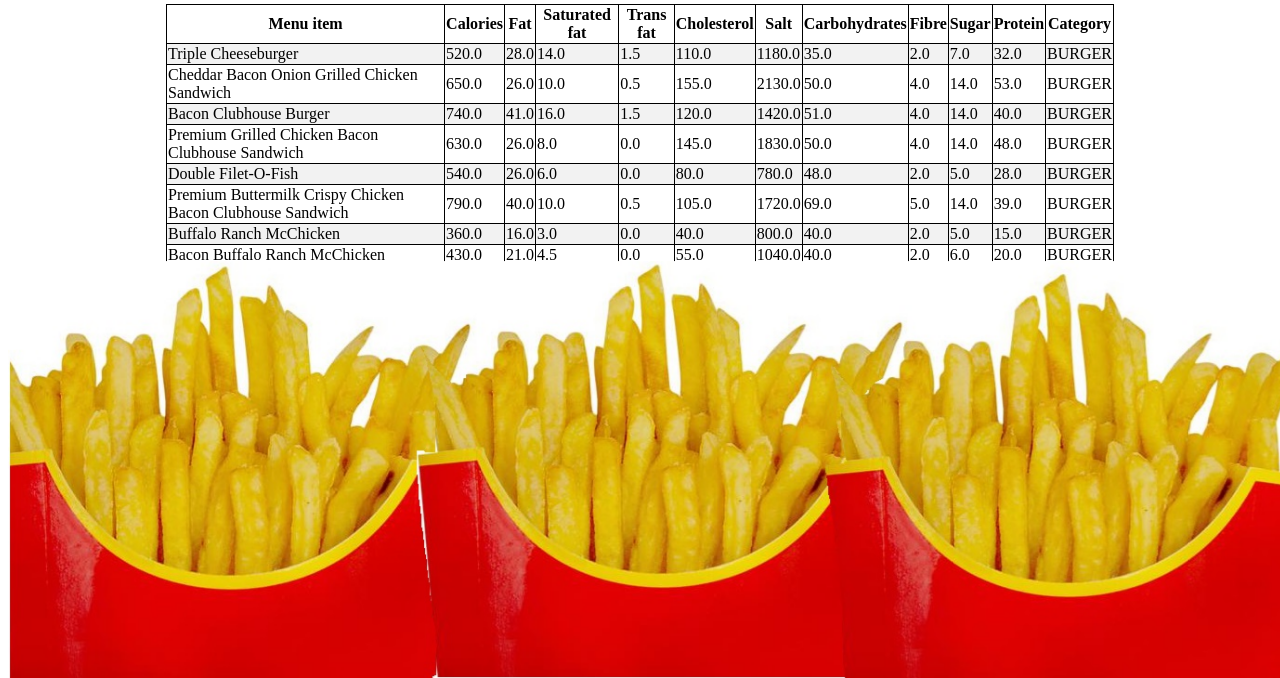
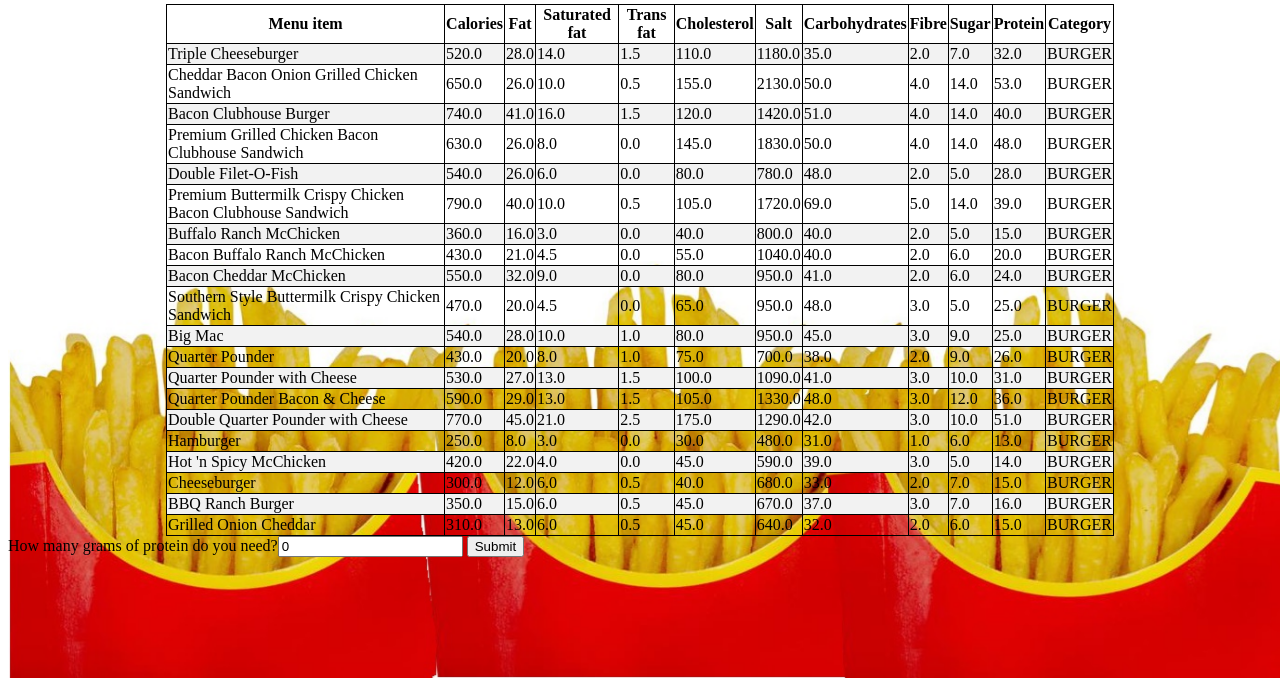
Before and after one commit to James-Brooke/Hit_Your_Maccies, a Django app: template website/calculator/templates/calculator/index.html in a window 1280 px wide. Shown: the part 122-800 px from the top of the page. Run offline with Django 3.2, Linux system fonts and the light colour scheme; the template is opened without the code that fills it: values that come from a table or form of the project are taken from there, others are empty; data comes from the database, SQL or seed files in the repository.

Commit message:
protein input box now generates an input box

```diff
--- a/website/calculator/forms.py
+++ b/website/calculator/forms.py
@@ -5,4 +5,7 @@
 
     class Meta:
         model = Food
-        fields = ['cal']
+        fields = ['pro']
+        labels = {
+            'pro': ('How many grams of protein do you need?'),
+        }
--- a/website/calculator/static/calculator/style.css
+++ b/website/calculator/static/calculator/style.css
@@ -56,3 +56,7 @@
 }
 tr:nth-child(even) {background-color: #f2f2f2;}
 tr:hover {background-color: darkgray;}
+
+img {
+  z-index:-5
+}
--- a/website/calculator/templates/calculator/index.html
+++ b/website/calculator/templates/calculator/index.html
@@ -21,6 +21,10 @@
       <a href="#about">About</a>
       <a href="#contact">Contact</a>
   </div>
+
+    {% if get %}
+    <p>How many grams of protein do you need? The most calorific thing on the menu is:</p>
+    {% endif %}
 
   <div style="overflow-x:auto;">
     <table id="t01">
@@ -64,6 +68,7 @@
     <button type="submit">Submit</button>
   </form>
 
+
 <div>
   <img src = "{% static 'calculator/images/fries.jpg' %}", class="centre">
 </div>
```
Also changed, not shown: website/calculator/views.py (+19 -2 lines).
